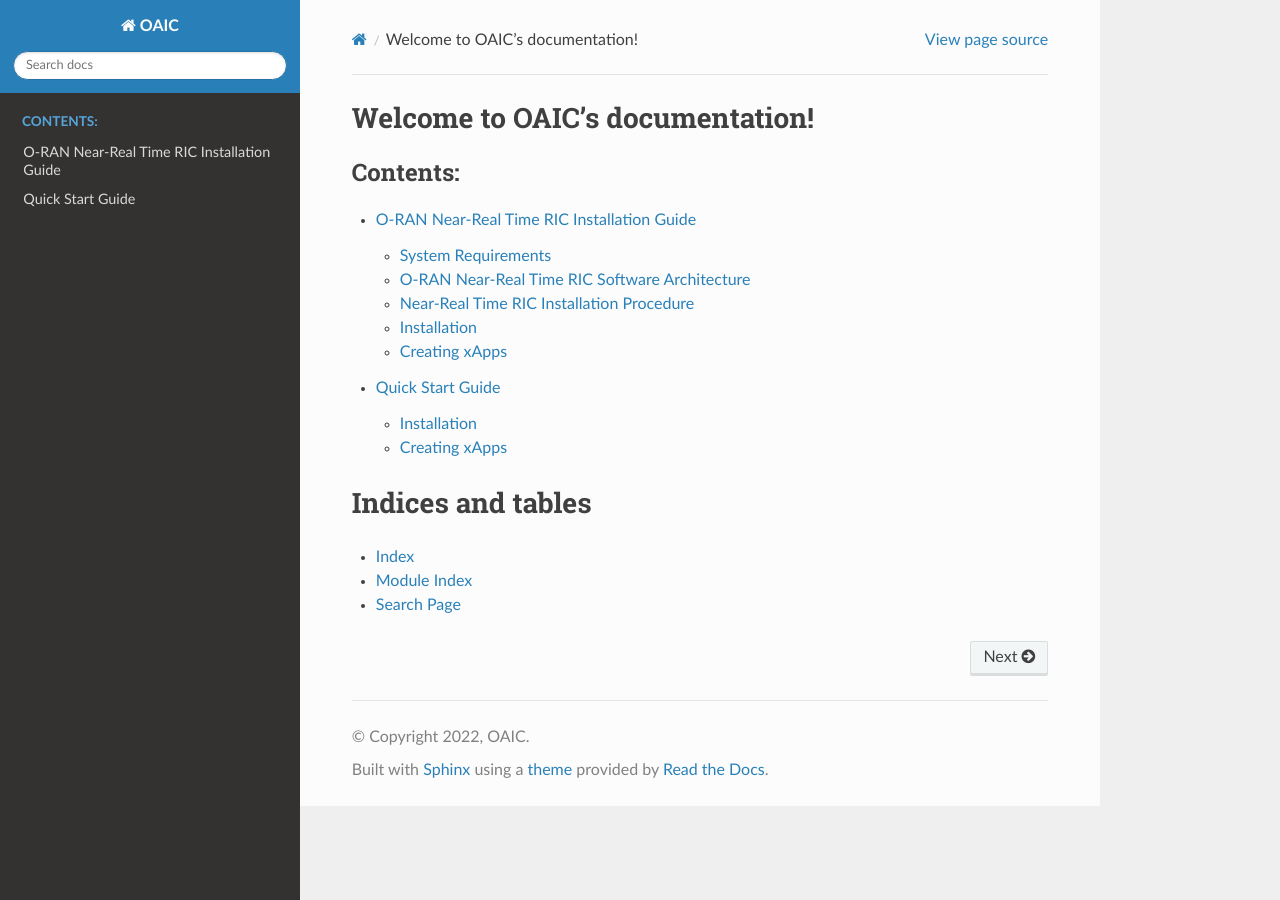
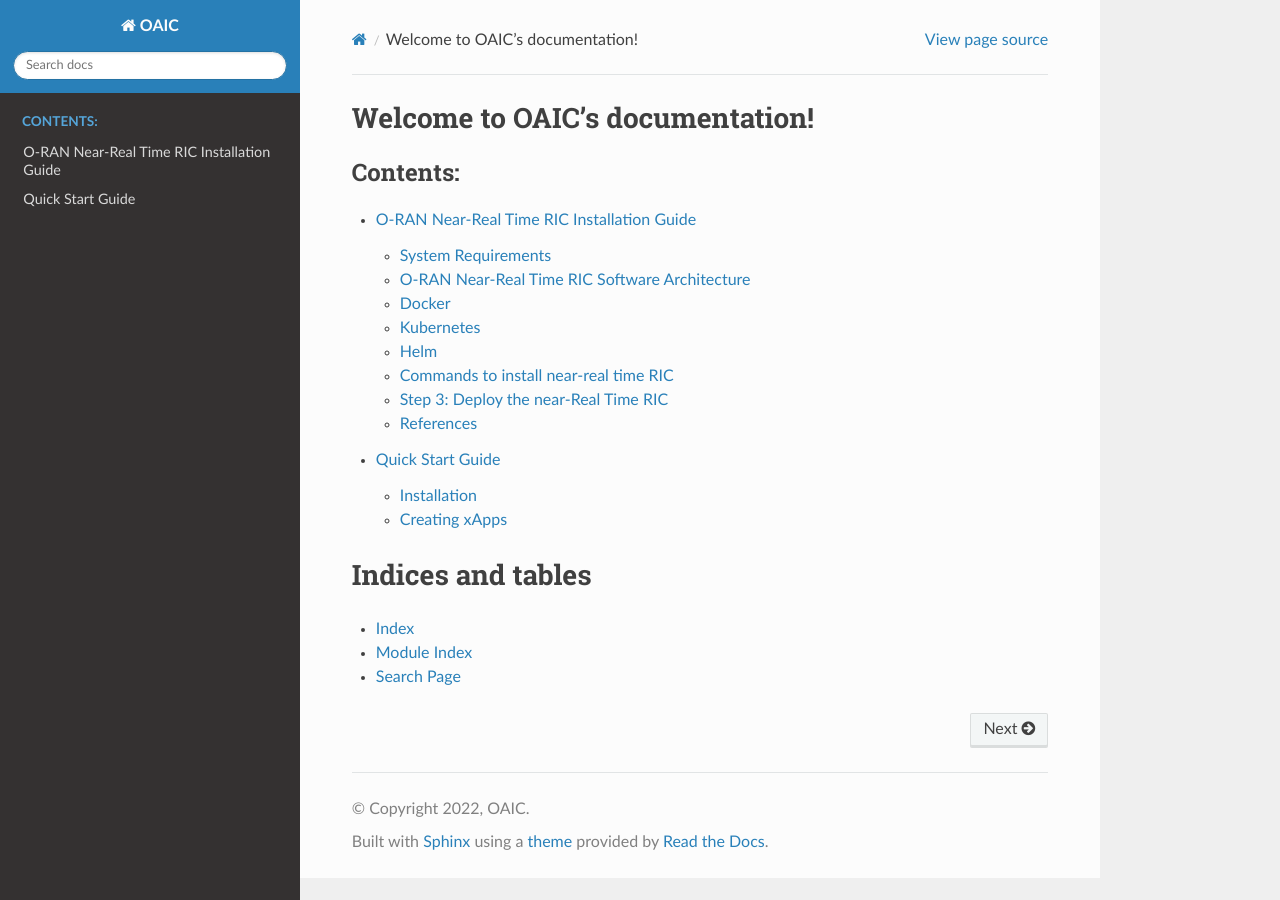
Before and after one commit to openaicellular/oaic, a Sphinx documentation site: the page built from docs/source/index.rst, in a window 1280 px wide. Built offline with Sphinx 7.4.7 and the Read the Docs theme 2.0.0, drawn with Linux system fonts in a browser that asks for light colours.

Commit message:
doc: cleaning up oran install .rst; sections do not look right yet

```diff
--- a/docs/source/oran_installation.rst
+++ b/docs/source/oran_installation.rst
@@ -1,3 +1,4 @@
+===========================================
 O-RAN Near-Real Time RIC Installation Guide
 ===========================================
 
@@ -12,92 +13,192 @@
 O-RAN Near-Real Time RIC Software Architecture
 ----------------------------------------------
 
-
-Near-Real Time RIC Installation Procedure
------------------------------------------
+.. image:: near_rt_ric_cluster.jpg
+   :width: 60%
+   :alt: Near Real-time RIC Cluster
 
 Step 1: Install and configure an Ubuntu Host Machine/ Virtual Machine (VM)
-The near-real time RIC can be run on a host machine or a VM as per your preference (I would recommend a VM if your system is powerful enough to support multiple VMs).
-In this instruction set I am assuming the VM/Linux host system is already configured with the specified system requirements. If you need help with VM installation on Windows 10, refer []. Refer [] for help with VM configuration. This completes step 1.
+==========================================================================
+
+The near-real time RIC can be run on a host machine or a VM as per your
+preference (I would recommend a VM if your system is powerful enough to
+support multiple VMs).
+In this instruction set I am assuming the VM/Linux host system is already
+configured with the specified system requirements. If you need help with VM
+installation on Windows 10, refer []. Refer [] for help with VM configuration.
+This completes step 1.
 
 Step 2: Install Kubernetes, Docker, and Helm
-Background Information [You can either go through it now, or come back as and when required]
-Docker:
-Docker is used to run and manage apps side-by-side in isolated environments called containers that contain everything needed to run the application to get better compute density. So, you do not need to rely on what is currently installed on the host. The isolation and security allow you to run many containers simultaneously on a given host. Docker is used to build agile software delivery pipelines to ship new features faster, more securely and with repeatability for both Linux and Windows Server apps.
-Some of the core components of docker
+============================================
 
+Background Information
+[You can either go through it now, or come back as and when required]
+
+Docker
+------
+
+Docker is used to run and manage apps side-by-side in isolated environments
+called containers that contain everything needed to run the application to get
+better compute density.
+So, you do not need to rely on what is currently installed on the host.
+The isolation and security allow you to run many containers simultaneously on
+a given host.
+Docker is used to build agile software delivery pipelines to ship new features
+faster, more securely and with repeatability for both Linux and Windows Server
+apps.
+Some of the core components of docker:
+
+.. image:: docker_overview.jpg
+   :width: 90%
+   :alt: Docker Core Components
 
 Images:
 Containers:
 Registry:
 Docker Networking:
-Kubernetes:
-Kubernetes is an open-source platform for automating deployment, scaling, and operations of application containers across clusters of hosts, providing container-centric infrastructure. It is an automated platform that enables auto-placement, auto-restart, auto-replication, auto-scaling of application containers.
-Kubernetes manages a cluster of Linux machines (might be cloud VM like AWS EC2 or physical servers), on each host machine, Kubernetes runs any number of Pods, in each Pod there can be any number of containers. User’s application is running in one of those containers.
-Helm:
 
-The installation of Near Realtime RAN Intelligent Controller is spread onto two separate Kubernetes clusters. The first cluster is used for deploying the Near Realtime RIC (platform and applications), and the other is for deploying other auxiliary functions. They are referred to as RIC cluster and AUX cluster respectively [1].
-The RIC cluster consists of 3 major Kubernetes Systems. Each of them is separated by their specified namespaces (kube-system ns, ricinfra ns, ricplt ns):
-Kube-system ns: The underlying Kubernetes application which provides the basic framework for deployment and maintenance of pods.
-Commands to install near-real time RIC:
+Kubernetes
+----------
 
-# Enter root
-sudo -i
-# Clone the repository (“dep”) containing deployment scripts, pre generated helm charts for each of the                   RIC components. This repository also contains some “demo” scripts which can be run after complete installation.
-git clone http://gerrit.o-ran-sc.org/r/it/dep
-cd dep  #Change directory to dep
-# Check out the latest version of every dependent submodule within the “dep” repository.
-git submodule update --init --recursive --remote
-cd tools/k8s/bin
-# This directory contains tools for generating a simple script that can help us set up a one-node Kubernetes cluster (OSC also supports a 3 node Master slave Kubernetes configuration, but I do not cover that here). The scripts automatically read in parameters (version specifications, setting up private containers/registries) from the following files:
-k8s/etc/infra.rc: specifies the docker host, Kubernetes, and Kubernetes CNI (Cluster Networking Interfaces) versions. If left unspecified, the default version is installed.
-k8s/etc/env.rc: Normally no change needed for this file. Can specify special/custom Kubernetes Cluster components, such as running private Docker registry with self-signed certificates, or hostnames that can be only resolved via private /etc/hosts entries.
-etc/openstack.rc: (Relevant only for Open Stack VMs) If the Kubernetes cluster is deployed on Open Stack VMs, this file specifies parameters for accessing the APIs of the Open Stack installation.
+Kubernetes is an open-source platform for automating deployment, scaling, and
+operations of application containers across clusters of hosts, providing
+container-centric infrastructure. It is an automated platform that enables
+auto-placement, auto-restart, auto-replication, auto-scaling of application
+containers.
+Kubernetes manages a cluster of Linux machines (might be cloud VM like AWS EC2
+or physical servers), on each host machine, Kubernetes runs any number of
+Pods, in each Pod there can be any number of containers. User’s application is
+running in one of those containers.
+
+Helm
+----
+
+The installation of Near Realtime RAN Intelligent Controller is spread onto
+two separate Kubernetes clusters.
+The first cluster is used for deploying the Near Realtime RIC (platform and
+applications), and the other is for deploying other auxiliary functions.
+They are referred to as RIC cluster and AUX cluster respectively [1]_.
+The RIC cluster consists of 3 major Kubernetes Systems.
+Each of them is separated by their specified namespaces (kube-system ns,
+ricinfra ns, ricplt ns):
+Kube-system ns: The underlying Kubernetes application which provides the basic
+framework for deployment and maintenance of pods.
+
+Commands to install near-real time RIC
+--------------------------------------
+
+Enter root:
+
+    sudo -i
+
+Clone the repository (“dep”) containing deployment scripts, pre generated helm charts for each of the RIC components.
+This repository also contains some “demo” scripts which can be run after complete installation.
+
+    git clone http://gerrit.o-ran-sc.org/r/it/dep
+    cd dep  #Change directory to dep
+
+Check out the latest version of every dependent submodule within the “dep” repository.
+
+    git submodule update --init --recursive --remote
+    cd tools/k8s/bin
+
+This directory contains tools for generating a simple script that can help us set up a one-node Kubernetes cluster (OSC also supports a 3 node Master slave Kubernetes configuration, but I do not cover that here).
+The scripts automatically read in parameters (version specifications, setting up private containers/registries) from the following files:
+
+  * `k8s/etc/infra.rc`: specifies the docker host, Kubernetes, and Kubernetes CNI (Cluster Networking Interfaces) versions. If left unspecified, the default version is installed.
+  * `k8s/etc/env.rc`: Normally no change needed for this file. Can specify special/custom Kubernetes Cluster components, such as running private Docker registry with self-signed certificates, or hostnames that can be only resolved via private /etc/hosts entries.
+  * `etc/openstack.rc`: (Relevant only for Open Stack VMs) If the Kubernetes cluster is deployed on Open Stack VMs, this file specifies parameters for accessing the APIs of the Open Stack installation.
+
 For a simple installation there is no need to modify any of the above files. The files give flexibility to define our own custom Kubernetes environment if we ever need to.
-# Run the script which will generate the Kubernetes stack install script. Executing the below command will output a shell script called k8s-1node-cloud-init-k_1_16-h_2_12-d_cur.sh.
-./gen-cloud-init.sh
-# Executing the generated script will install Kubernetes, Docker and Helm with version specified in the k8s/etc/infra.c. This also installs some pods which help cluster creation, service creation and internetworking between services. Running this script will replace any existing installation of Docker host, Kubernetes, and Helm on the VM. The script will reboot the machine upon successful completion. This will take some time (approx. 15-20 mins).
-./k8s-1node-cloud-init-k_1_16-h_2_12-d_cur.sh
-# Login to root again
-sudo -i
-# Check if all the pods in the newly installed Kubernetes Cluster are in “Running” state using,
-kubectl get pods -A
-There should be a total of 9 pods up and running in the cluster. These pods serve as the Kubernetes Framework which will be helpful in deploying the RIC platform. Here, I list each of the pods’ functionality (Most of which help in networking between Kubernetes nodes) [].
-CoreDNS : DNS server that serves as the Kubernetes cluster DNS. This is a replacement for the default kube-dns service.
-Flannel: Flannel is a basic overlay network that works by assigning a range of subnet addresses (usually IPv4). To facilitate inter-container connectivity across nodes, flannel is used. Flannel does not control how containers are networked to the host, only how the traffic is transported between hosts. Flannel uses etcd to maintain a mapping between allocated subnets and real host IP addresses. For example, this is very useful when the RAN is trying to communicate with the RIC since they are both different/separate nodes.
-Etcd server: Consistent and highly available key value store used as Kubernetes' backing store for all cluster data. Example : Used by Flannel to register its container’s IP. etcd server stores a key-value mapping of each container with its IP.
-Kube-APIserver: A control plane module that exposes the Kubernetes API. The API server is the front end for the Kubernetes control plane. The Kubernetes API server validates and configures data for the api objects which include pods, services, replication controllers, and others. For example, it uses etcd server as a service to get the IP mappings and assign service IPs accordingly.
-Kube-proxy: Creates iptables rules and allocates static endpoints and load balancing. Basically, this means, in case the node goes down or the pod restarts it will get a new local IP, but the service IP created by kubernetes will remain the same enabling kubernetes to route traffic to correct set of pods.
-See [], [], [] for more details on networking in docker and Kubernetes.
-Kube-scheduler: Control plane component that watches for newly created Pods with no assigned node and selects a node for them to run on. The scheduler determines which Nodes are valid placements for each Pod in the scheduling queue according to constraints and available resources. Constraints include collective resource requirements, hardware/software/policy constraints, inter-workload interference, and deadlines.
-Kube-controller-manager: Control plane component that runs controller processes. Some examples of controller processes include node controller (Responsible for noticing and responding when nodes go down), job controller (Watches for Job objects that represent one-off tasks, then creates Pods to run those tasks to completion) etc.
-Tiller-deploy: the server portion of Helm, typically runs inside the Kubernetes cluster. Tiller is the service that communicates with the Kubernetes API to manage our RIC components’ Helm packages. Discontinued since Helm v3 since it was seen as a security risk. But in our deployments, we are still using Helm v2, so tiller is essential.
+Run the script which will generate the Kubernetes stack install script. Executing the below command will output a shell script called k8s-1node-cloud-init-k_1_16-h_2_12-d_cur.sh.
+
+    ./gen-cloud-init.sh
+
+Executing the generated script will install Kubernetes, Docker and Helm with version specified in the k8s/etc/infra.c. This also installs some pods which help cluster creation, service creation and internetworking between services. Running this script will replace any existing installation of Docker host, Kubernetes, and Helm on the VM. The script will reboot the machine upon successful completion. This will take some time (approx. 15-20 mins).
+
+    ./k8s-1node-cloud-init-k_1_16-h_2_12-d_cur.sh
+
+Login to root again
+
+    sudo -i
+
+Check if all the pods in the newly installed Kubernetes Cluster are in “Running” state using,
+
+    kubectl get pods -A
+
+There should be a total of 9 pods up and running in the cluster.
+These pods serve as the Kubernetes Framework which will be helpful in deploying the RIC platform.
+Here, I list each of the pods’ functionality (Most of which help in networking between Kubernetes nodes) [].
+
+  * `CoreDNS`: DNS server that serves as the Kubernetes cluster DNS.
+    This is a replacement for the default kube-dns service.
+  * `Flannel`: Flannel is a basic overlay network that works by assigning a
+    range of subnet addresses (usually IPv4).
+    To facilitate inter-container connectivity across nodes, flannel is used.
+    Flannel does not control how containers are networked to the host, only
+    how the traffic is transported between hosts. Flannel uses etcd to
+    maintain a mapping between allocated subnets and real host IP addresses.
+    For example, this is very useful when the RAN is trying to communicate
+    with the RIC since they are both different/separate nodes.
+  * `Etcd server`: Consistent and highly available key value store used as
+    Kubernetes' backing store for all cluster data.
+    Example : Used by Flannel to register its container’s IP. etcd server
+    stores a key-value mapping of each container with its IP.
+  * `Kube-APIserver`: A control plane module that exposes the Kubernetes API.
+    The API server is the front end for the Kubernetes control plane. The
+    Kubernetes API server validates and configures data for the api objects
+    which include pods, services, replication controllers, and others. For
+    example, it uses etcd server as a service to get the IP mappings and
+    assign service IPs accordingly.
+  * `Kube-proxy`: Creates iptables rules and allocates static endpoints and
+    load balancing. Basically, this means, in case the node goes down or the
+    pod restarts it will get a new local IP, but the service IP created by
+    kubernetes will remain the same enabling kubernetes to route traffic to
+    correct set of pods. See [], [], [] for more details on networking in
+    docker and Kubernetes.
+  * `Kube-scheduler`: Control plane component that watches for newly created
+    Pods with no assigned node and selects a node for them to run on. The
+    scheduler determines which Nodes are valid placements for each Pod in the
+    scheduling queue according to constraints and available resources.
+    Constraints include collective resource requirements,
+    hardware/software/policy constraints, inter-workload interference, and
+    deadlines.
+  * `Kube-controller-manager`: Control plane component that runs controller
+    processes. Some examples of controller processes include node controller
+    (Responsible for noticing and responding when nodes go down), job
+    controller (Watches for Job objects that represent one-off tasks, then
+    creates Pods to run those tasks to completion) etc.
+  * `Tiller-deploy`: the server portion of Helm, typically runs inside the
+    Kubernetes cluster. Tiller is the service that communicates with the
+    Kubernetes API to manage our RIC components’ Helm packages. Discontinued
+    since Helm v3 since it was seen as a security risk. But in our
+    deployments, we are still using Helm v2, so tiller is essential.
+
 Step 3: Deploy the near-Real Time RIC
+-------------------------------------
+
 Influx db
 Edits to helm charts
 
-Recipe is an important concept for Near Realtime RIC deployment. Each deployment group has its own recipe. Recipe provides a customized specification for the components of a deployment group for a specific deployment site. The RECIPE_EXAMPLE directory contains the example recipes for the three deployment groups (bronze, cherry, dawn). The benefit of using “recipe files” is that changing over from one release to another is seamless requiring the just the execution of a single script without having to perform “Step 2” all over again.
-If by chance, you encounter any issues while following the instructions visit the confluence website maintained by O-RAN Software Community for possible fixes and troubleshooting advice. (https://wiki.o-ran-sc.org/display/GS/Near+Realtime+RIC+Installation)
-References:
-https://www.youtube.com/watch?v=x5MhydijWmc
-https://docs.o-ran-sc.org/projects/o-ran-sc-it-dep/en/latest/installation-guides.html#one-node-kubernetes-cluster
-https://kubernetes.io/docs/concepts/overview/components/
-https://www.velotio.com/engineering-blog/flannel-a-network-fabric-for-containers
-https://sookocheff.com/post/kubernetes/understanding-kubernetes-networking-model/
-https://kubernetes.io/docs/concepts/cluster-administration/networking/
+Recipe is an important concept for Near Realtime RIC deployment. Each
+deployment group has its own recipe. Recipe provides a customized
+specification for the components of a deployment group for a specific
+deployment site. The RECIPE_EXAMPLE directory contains the example recipes for
+the three deployment groups (bronze, cherry, dawn). The benefit of using
+“recipe files” is that changing over from one release to another is seamless
+requiring the just the execution of a single script without having to perform
+“Step 2” all over again.
+If by chance, you encounter any issues while following the instructions visit
+the confluence website maintained by O-RAN Software Community for possible
+fixes and troubleshooting advice.
+(https://wiki.o-ran-sc.org/display/GS/Near+Realtime+RIC+Installation)
 
-.. _installation:
+References
+----------
 
-Installation
-------------
-
-To use Open AI Cellular, first install it by cloning the repository:
-
-.. code-block:: console
-
-   git clone https://github.com/openaicellular/oaic.git
-
-Creating xApps
---------------
-
-To create an xApp...
+.. [1] https://www.youtube.com/watch?v=x5MhydijWmc
+.. [2] https://docs.o-ran-sc.org/projects/o-ran-sc-it-dep/en/latest/installation-guides.html#one-node-kubernetes-cluster
+.. [3] https://kubernetes.io/docs/concepts/overview/components/
+.. [4] https://www.velotio.com/engineering-blog/flannel-a-network-fabric-for-containers
+.. [5] https://sookocheff.com/post/kubernetes/understanding-kubernetes-networking-model/
+.. [6] https://kubernetes.io/docs/concepts/cluster-administration/networking/
```
